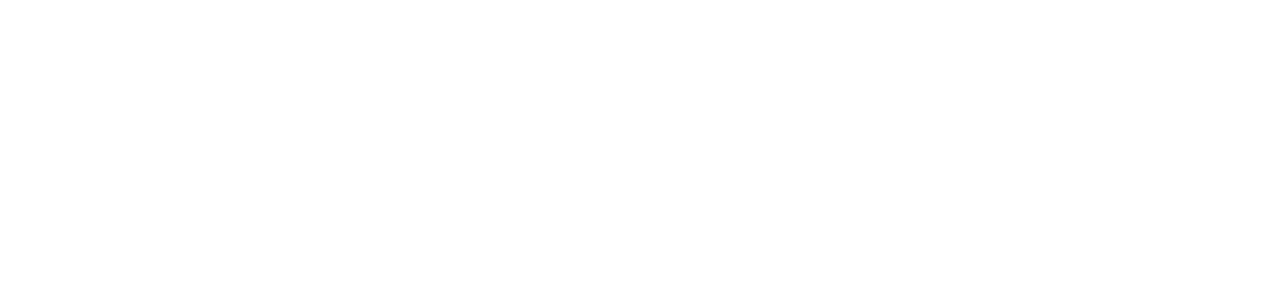
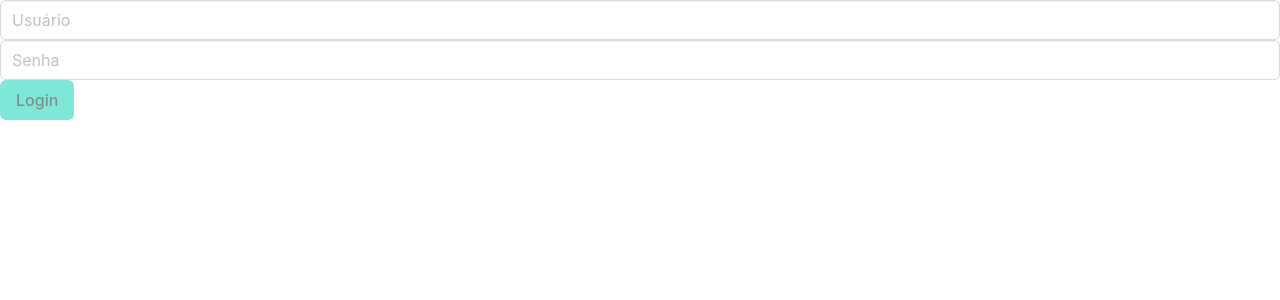
Before and after one commit to AdrianoAmaroP/myObras-front, an Angular app: page /login in a window 1280 px wide. Before the commit this address led to /. Shown: the top 300 px of the page. Built offline with nearby package versions, Linux system fonts and the light colour scheme.

Commit message:
wip: trabalhando no componente de login

```diff
--- a/src/app/app.routes.ts
+++ b/src/app/app.routes.ts
@@ -1,3 +1,13 @@
 import { Routes } from '@angular/router';
 
-export const routes: Routes = [];
+export const routes: Routes = [
+  {
+    path: '',
+    redirectTo: 'login',
+    pathMatch: 'full'
+  },
+  {
+    path: 'login',
+    loadComponent: () => import('./features/login/login.component').then(m => m.LoginComponent)
+  }
+];
--- /dev/null
+++ b/src/app/features/login/login.component.html
@@ -0,0 +1,6 @@
+<form #loginForm="ngForm" (ngSubmit)="onSubmit(loginForm)">
+  <input class="input" placeholder="Usuário" type="text" name="username" [(ngModel)]="user.username" required>
+  <input class="input" placeholder="Senha" type="password" name="password" [(ngModel)]="user.password" required>
+
+  <button class="button is-primary" type="submit" [disabled]="!loginForm.valid">Login</button>
+</form>
--- /dev/null
+++ b/src/app/features/login/login.component.ts
@@ -0,0 +1,33 @@
+import { Component, OnInit } from '@angular/core';
+import { FormsModule, NgForm } from '@angular/forms';
+
+@Component({
+  selector: 'app-login',
+  standalone: true,
+  imports: [FormsModule],
+  templateUrl: './login.component.html',
+  styleUrl: './login.component.scss',
+})
+export class LoginComponent implements OnInit {
+  user: LoginUser = {
+    username: '',
+    password: '',
+  };
+
+  constructor() {}
+
+  ngOnInit(): void {}
+
+  onSubmit(form: NgForm) {
+
+    console.log('Form submitted', form);
+    console.log('User', this.user);
+
+    throw new Error('Method not implemented.');
+  }
+}
+
+interface LoginUser {
+  username: string;
+  password: string;
+}
```
Also changed, not shown: src/app/features/login/login.component.scss (added), 1 other file (tests, documents, lock files or other folders).
